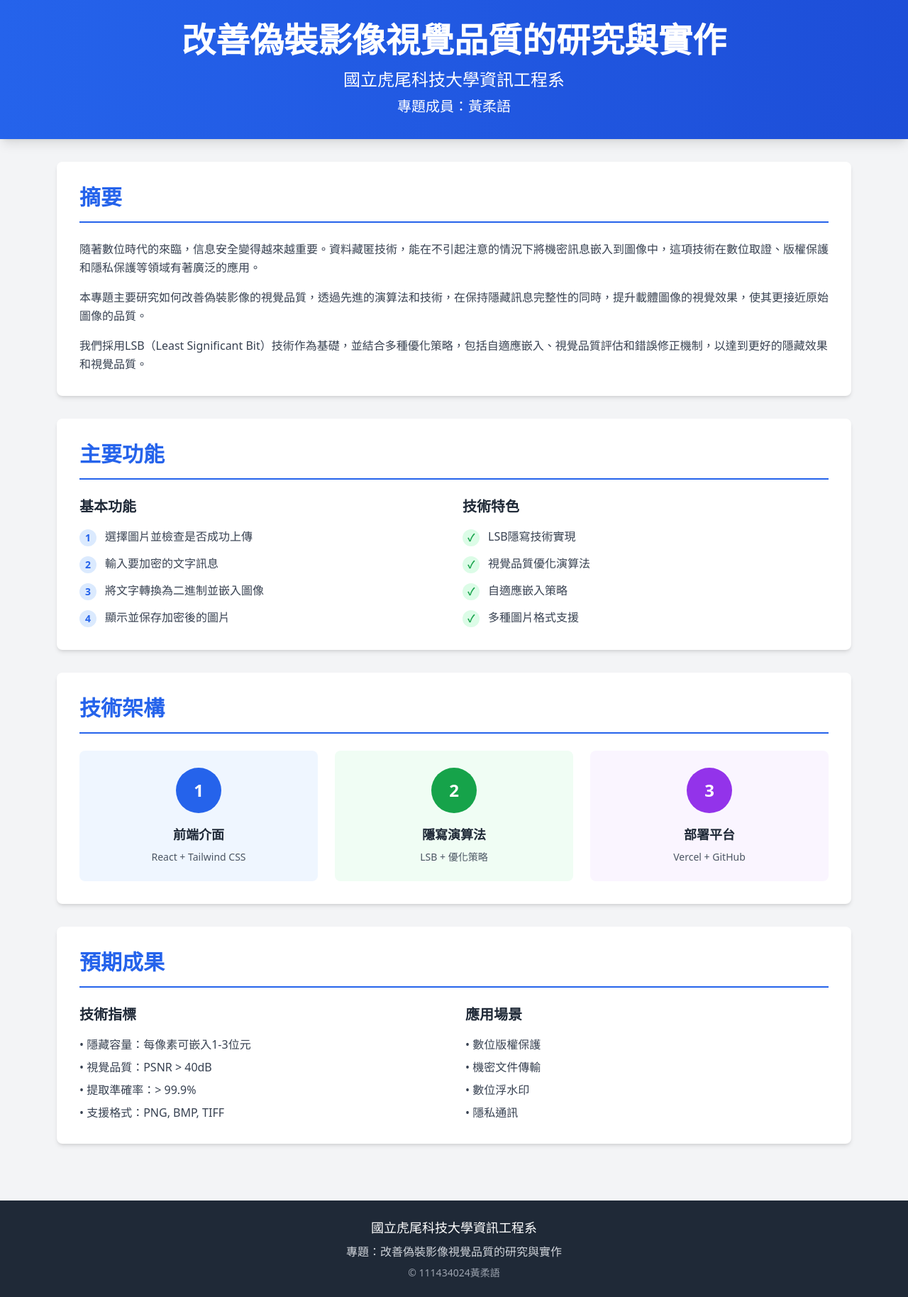
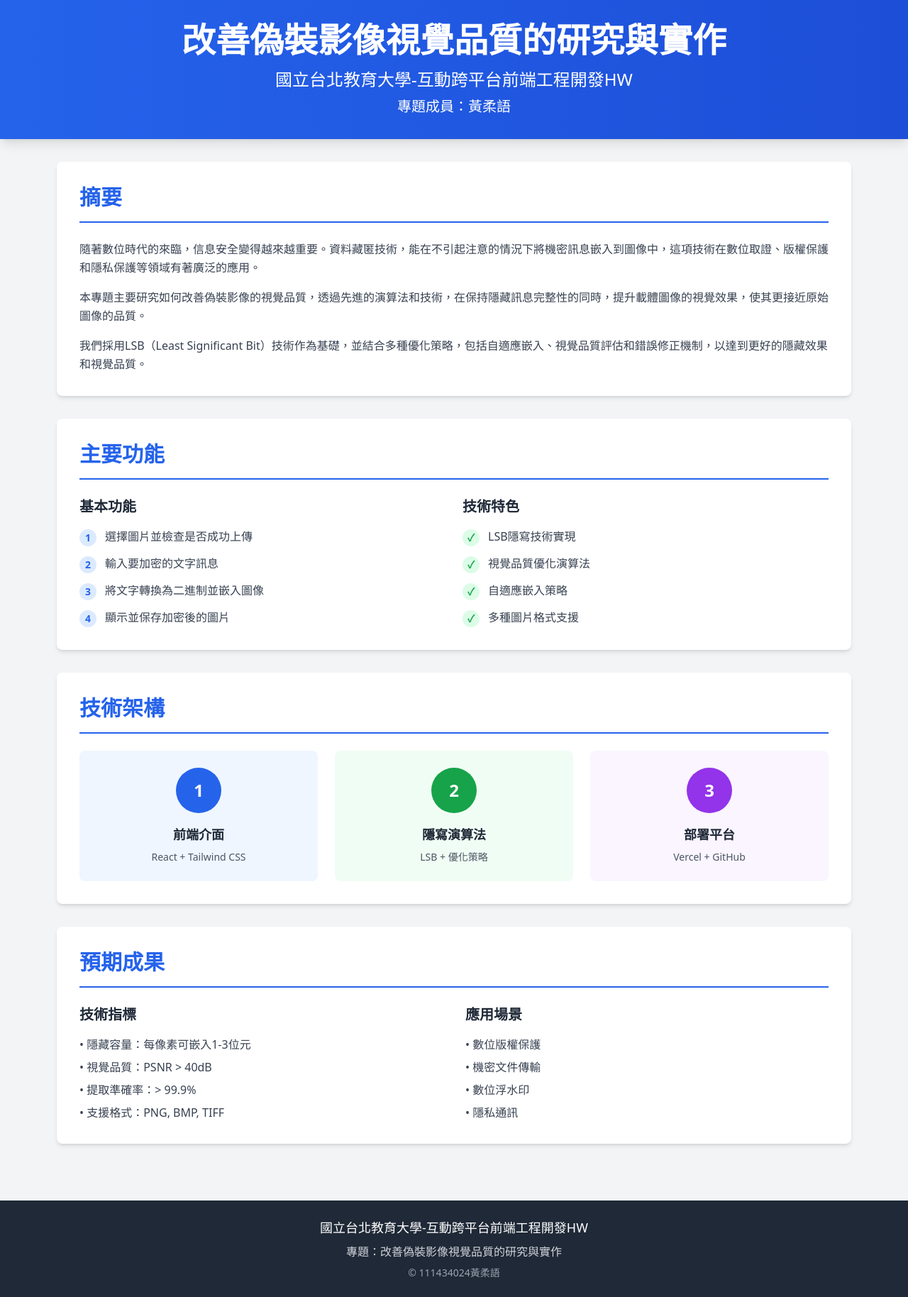
Before and after one commit to ZoeeYee/HW, a React (Create React App) app: page / in a window 1280 px wide. Shown: the whole page at 71% size. Built offline with nearby package versions, Linux system fonts and the light colour scheme; the HTML template or start-up script is replaced by a standard one.

Commit message:
Update school name to 國立台北教育大學-互動跨平台前端工程開發HW

```diff
--- a/src/App.js
+++ b/src/App.js
@@ -9,7 +9,7 @@ function App() {
           <h1 className="text-4xl md:text-5xl font-bold mb-4">
             改善偽裝影像視覺品質的研究與實作
           </h1>
-          <p className="text-xl md:text-2xl mb-2">國立虎尾科技大學資訊工程系</p>
+          <p className="text-xl md:text-2xl mb-2">國立台北教育大學-互動跨平台前端工程開發HW</p>
           <p className="text-lg md:text-xl">專題成員：黃柔語</p>
         </div>
       </header>
@@ -146,7 +146,7 @@ function App() {
       {/* Footer */}
       <footer className="bg-gray-800 text-white text-center py-6 mt-12">
         <div className="max-w-4xl mx-auto px-4">
-          <p className="text-lg mb-2">國立虎尾科技大學資訊工程系</p>
+          <p className="text-lg mb-2">國立台北教育大學-互動跨平台前端工程開發HW</p>
           <p className="text-gray-300">專題：改善偽裝影像視覺品質的研究與實作</p>
           <p className="text-gray-400 text-sm mt-2">© 111434024黃柔語</p>
         </div>
```
Also changed, not shown: 1 other file (tests, documents, lock files or other folders).
